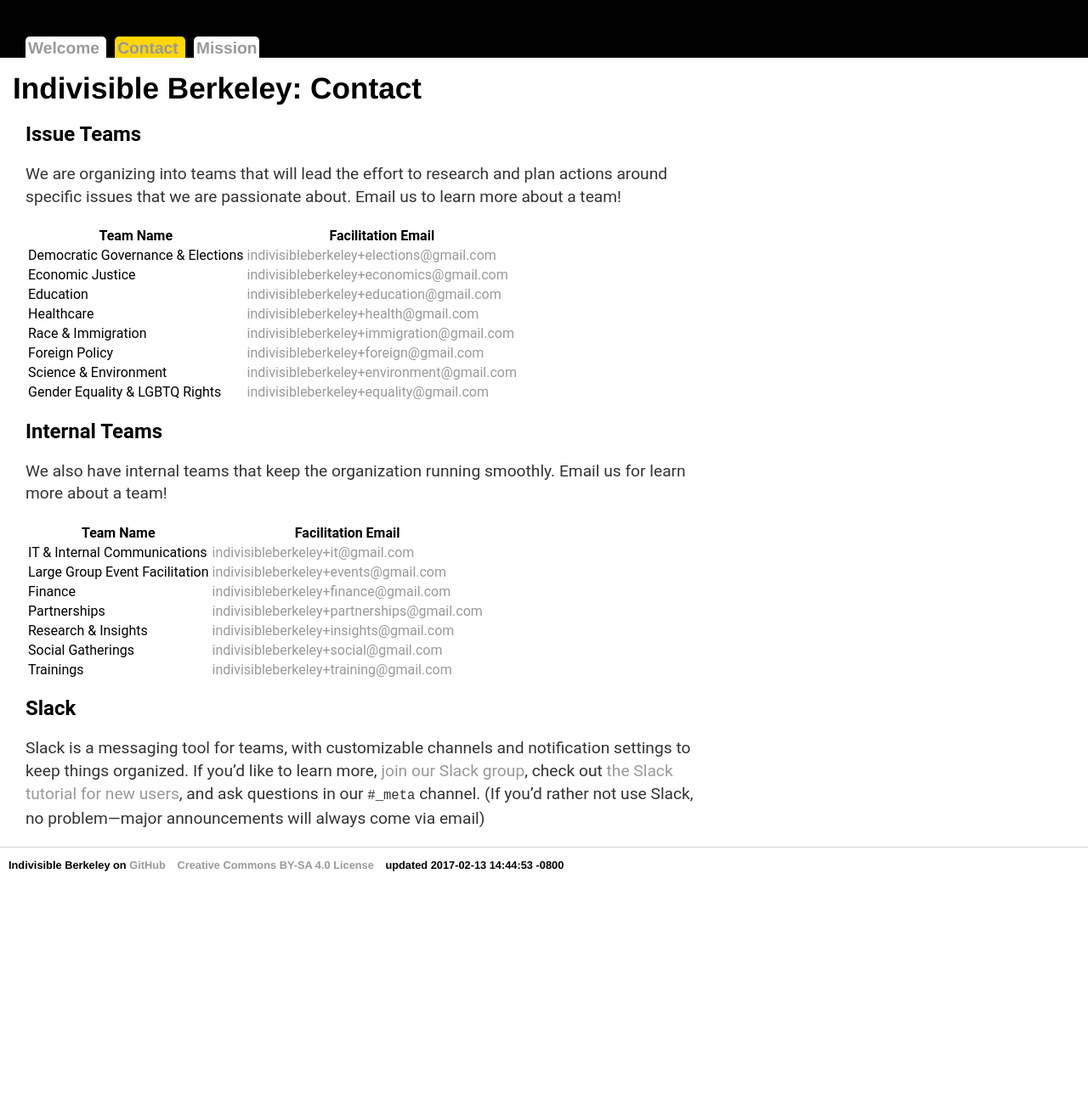
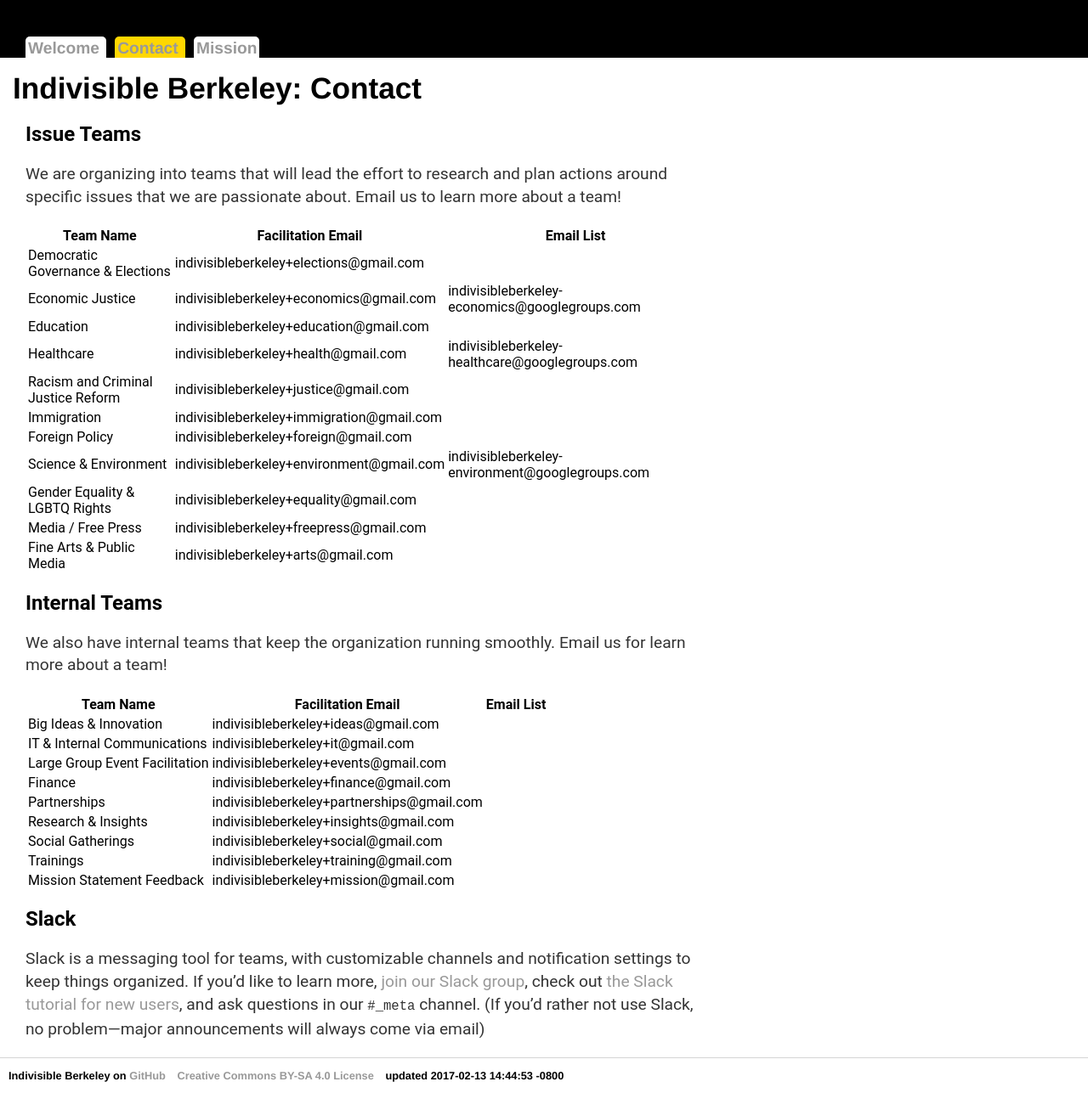
Before and after one commit to bc-design/www-ib, a Jekyll site: the page built from docs/_pages/contact.md, in a window 1280 px wide. Shown: the whole page at 85% size. Built offline with Jekyll 4.4.1, drawn with Linux system fonts in a browser that asks for light colours; before the commit the page ends 1039 px from its top, so only the background shows below that.

Commit message:
updated team contact information

```diff
--- a/docs/_pages/contact.md
+++ b/docs/_pages/contact.md
@@ -10,31 +10,37 @@ navsort: 2
 
 We are organizing into teams that will lead the effort to research and plan actions around specific issues that we are passionate about.  Email us to learn more about a team!
 
-| Team Name							| Facilitation Email             													            |
-|-----------------------------------|-----------------------------------------------------------------------------------------------|
-| Democratic Governance & Elections | [indivisibleberkeley+elections@gmail.com](mailto:indivisibleberkeley+elections@gmail.com)     |
-| Economic Justice                  | [indivisibleberkeley+economics@gmail.com](mailto:indivisibleberkeley+economics@gmail.com)     |
-| Education                         | [indivisibleberkeley+education@gmail.com](mailto:indivisibleberkeley+education@gmail.com)     |
-| Healthcare                        | [indivisibleberkeley+health@gmail.com](mailto:indivisibleberkeley+health@gmail.com)           |
-| Race & Immigration                | [indivisibleberkeley+immigration@gmail.com](mailto:indivisibleberkeley+immigration@gmail.com) |
-| Foreign Policy                    | [indivisibleberkeley+foreign@gmail.com](mailto:indivisibleberkeley+foreign@gmail.com)         |
-| Science & Environment             | [indivisibleberkeley+environment@gmail.com](mailto:indivisibleberkeley+environment@gmail.com) |
-| Gender Equality & LGBTQ Rights    | [indivisibleberkeley+equality@gmail.com](mailto:indivisibleberkeley+equality@gmail.com)       |
+| Team Name                          | Facilitation Email                         | Email List                                       |
+|------------------------------------|--------------------------------------------|--------------------------------------------------|
+| Democratic Governance & Elections  | indivisibleberkeley+elections@gmail.com    |                                                  |
+| Economic Justice                   | indivisibleberkeley+economics@gmail.com    | indivisibleberkeley-economics@googlegroups.com   |
+| Education                          | indivisibleberkeley+education@gmail.com    |                                                  |
+| Healthcare                         | indivisibleberkeley+health@gmail.com       | indivisibleberkeley-healthcare@googlegroups.com  |
+| Racism and Criminal Justice Reform | indivisibleberkeley+justice@gmail.com      |                                                  |
+| Immigration                        | indivisibleberkeley+immigration@gmail.com  |                                                  |
+| Foreign Policy                     | indivisibleberkeley+foreign@gmail.com      |                                                  |
+| Science & Environment              | indivisibleberkeley+environment@gmail.com  | indivisibleberkeley-environment@googlegroups.com |
+| Gender Equality & LGBTQ Rights     | indivisibleberkeley+equality@gmail.com     |                                                  |
+| Media / Free Press                 | indivisibleberkeley+freepress@gmail.com    |                                                  |
+| Fine Arts & Public Media           | indivisibleberkeley+arts@gmail.com         |                                                  |
 
 
 ## Internal Teams
 
 We also have internal teams that keep the organization running smoothly.  Email us for learn more about a team!
 
-| Team Name						 | Facilitation Email               														       |
-|--------------------------------|-------------------------------------------------------------------------------------------------|
-| IT & Internal Communications   | [indivisibleberkeley+it@gmail.com](mailto:indivisibleberkeley+it@gmail.com)                     |
-| Large Group Event Facilitation | [indivisibleberkeley+events@gmail.com](mailto:indivisibleberkeley+events@gmail.com)             |
-| Finance                        | [indivisibleberkeley+finance@gmail.com](mailto:indivisibleberkeley+finance@gmail.com)           |
-| Partnerships                   | [indivisibleberkeley+partnerships@gmail.com](mailto:indivisibleberkeley+partnerships@gmail.com) |
-| Research & Insights            | [indivisibleberkeley+insights@gmail.com](mailto:indivisibleberkeley+insights@gmail.com)         |
-| Social Gatherings              | [indivisibleberkeley+social@gmail.com](mailto:indivisibleberkeley+social@gmail.com)             |
-| Trainings                      | [indivisibleberkeley+training@gmail.com](mailto:indivisibleberkeley+training@gmail.com)         |
+| Team Name                          | Facilitation Email                         | Email List                                       |
+|------------------------------------|--------------------------------------------|--------------------------------------------------|
+| Big Ideas & Innovation             | indivisibleberkeley+ideas@gmail.com        |                                                  |
+| IT & Internal Communications       | indivisibleberkeley+it@gmail.com           |                                                  |
+| Large Group Event Facilitation     | indivisibleberkeley+events@gmail.com       |                                                  |
+| Finance                            | indivisibleberkeley+finance@gmail.com      |                                                  |
+| Partnerships                       | indivisibleberkeley+partnerships@gmail.com |                                                  |
+| Research & Insights                | indivisibleberkeley+insights@gmail.com     |                                                  |
+| Social Gatherings                  | indivisibleberkeley+social@gmail.com       |                                                  |
+| Trainings                          | indivisibleberkeley+training@gmail.com     |                                                  |
+| Mission Statement Feedback         | indivisibleberkeley+mission@gmail.com      |                                                  |
+
 
 ## Slack
 
```
Also changed, not shown: docs/_pages/mission.md (+1 -1 lines).
